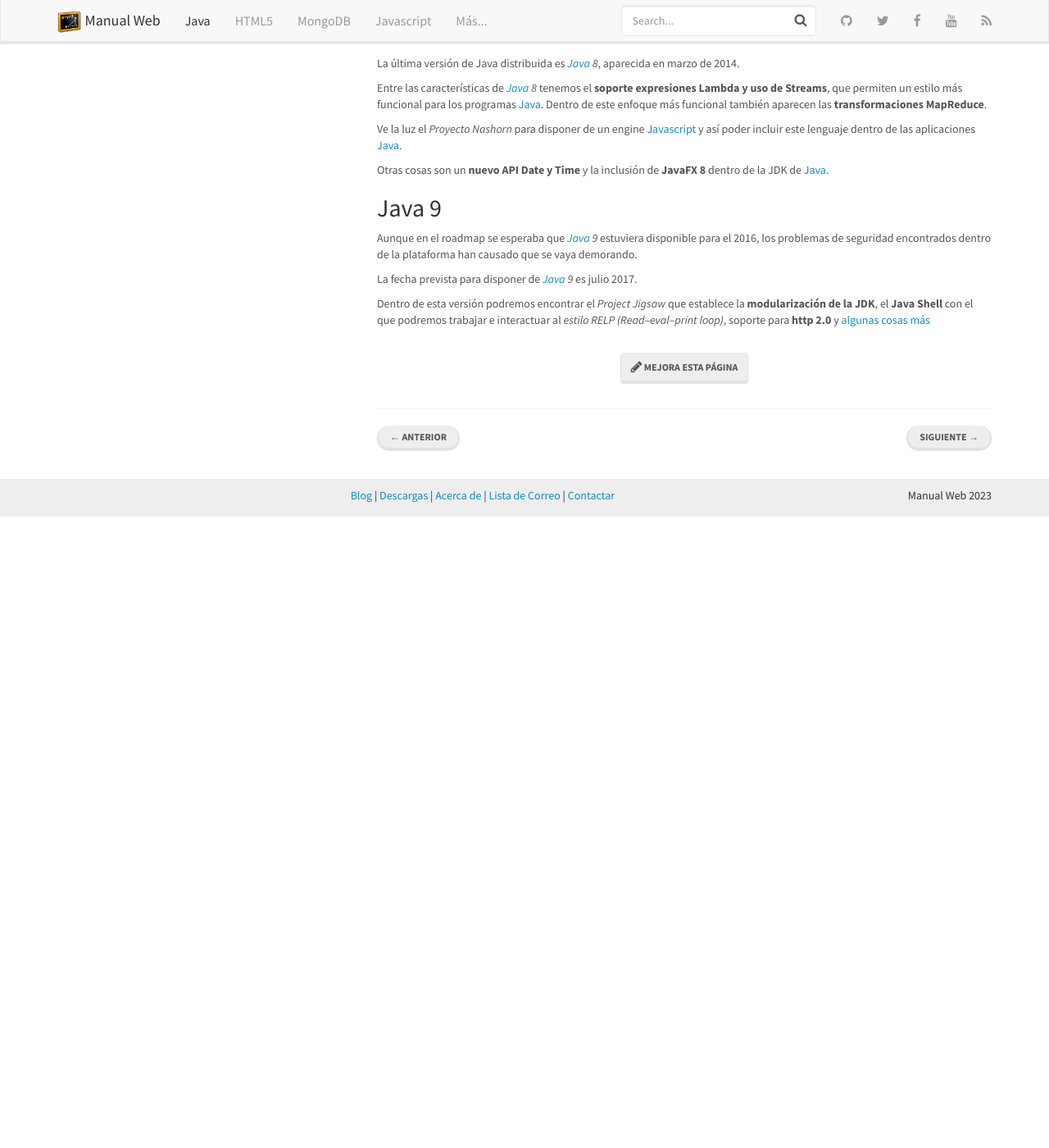
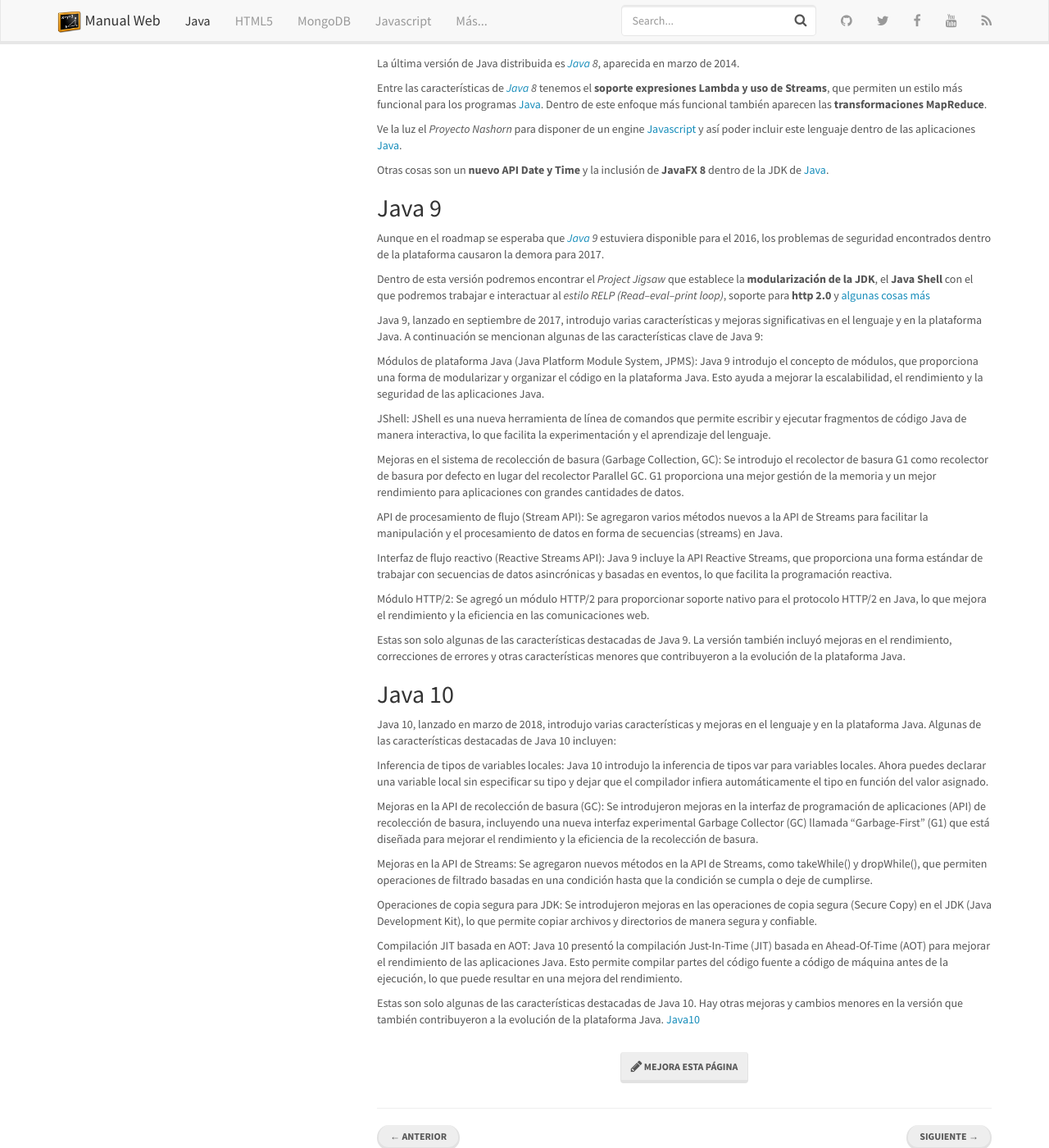
Before and after one commit to manualweb/manualweb, a Jekyll site: the page built from _java/historia.md, in a window 1280 px wide and 1400 px high, scrolled down 1214 px. Shown: the whole window at 82% size. Built offline with Jekyll 4.4.1, drawn with Linux system fonts in a browser that asks for light colours; nearby versions of some CDN libraries; comment, search, counter and statistics services are not loaded; before the commit the page ends 1844 px from its top, so only the background shows below that.

Commit message:
Update historia until Java 10.md
Update historia until Java 10.md .

```diff
--- a/_java/historia.md
+++ b/_java/historia.md
@@ -57,11 +57,41 @@ Otras cosas son un **nuevo API Date y Time** y la inclusión de **JavaFX 8** den
 
 ## Java 9
 
-Aunque en el roadmap se esperaba que *[Java][ManualJava] 9* estuviera disponible para el 2016, los problemas de seguridad encontrados dentro de la plataforma han causado que se vaya demorando.
-
-La fecha prevista para disponer de *[Java][ManualJava] 9* es julio 2017.
+Aunque en el roadmap se esperaba que *[Java][ManualJava] 9* estuviera disponible para el 2016, los problemas de seguridad encontrados dentro de la plataforma causaron la demora para 2017.
 
 Dentro de esta versión podremos encontrar el *Project Jigsaw* que establece la **modularización de la JDK**, el **Java Shell** con el que podremos trabajar e interactuar al *estilo RELP (Read–eval–print loop)*, soporte para **http 2.0** y [algunas cosas más][Java9]
+
+Java 9, lanzado en septiembre de 2017, introdujo varias características y mejoras significativas en el lenguaje y en la plataforma Java. A continuación se mencionan algunas de las características clave de Java 9:
+
+Módulos de plataforma Java (Java Platform Module System, JPMS): Java 9 introdujo el concepto de módulos, que proporciona una forma de modularizar y organizar el código en la plataforma Java. Esto ayuda a mejorar la escalabilidad, el rendimiento y la seguridad de las aplicaciones Java.
+
+JShell: JShell es una nueva herramienta de línea de comandos que permite escribir y ejecutar fragmentos de código Java de manera interactiva, lo que facilita la experimentación y el aprendizaje del lenguaje.
+
+Mejoras en el sistema de recolección de basura (Garbage Collection, GC): Se introdujo el recolector de basura G1 como recolector de basura por defecto en lugar del recolector Parallel GC. G1 proporciona una mejor gestión de la memoria y un mejor rendimiento para aplicaciones con grandes cantidades de datos.
+
+API de procesamiento de flujo (Stream API): Se agregaron varios métodos nuevos a la API de Streams para facilitar la manipulación y el procesamiento de datos en forma de secuencias (streams) en Java.
+
+Interfaz de flujo reactivo (Reactive Streams API): Java 9 incluye la API Reactive Streams, que proporciona una forma estándar de trabajar con secuencias de datos asincrónicas y basadas en eventos, lo que facilita la programación reactiva.
+
+Módulo HTTP/2: Se agregó un módulo HTTP/2 para proporcionar soporte nativo para el protocolo HTTP/2 en Java, lo que mejora el rendimiento y la eficiencia en las comunicaciones web.
+
+Estas son solo algunas de las características destacadas de Java 9. La versión también incluyó mejoras en el rendimiento, correcciones de errores y otras características menores que contribuyeron a la evolución de la plataforma Java.
+
+## Java 10
+
+Java 10, lanzado en marzo de 2018, introdujo varias características y mejoras en el lenguaje y en la plataforma Java. Algunas de las características destacadas de Java 10 incluyen:
+
+Inferencia de tipos de variables locales: Java 10 introdujo la inferencia de tipos var para variables locales. Ahora puedes declarar una variable local sin especificar su tipo y dejar que el compilador infiera automáticamente el tipo en función del valor asignado.
+
+Mejoras en la API de recolección de basura (GC): Se introdujeron mejoras en la interfaz de programación de aplicaciones (API) de recolección de basura, incluyendo una nueva interfaz experimental Garbage Collector (GC) llamada "Garbage-First" (G1) que está diseñada para mejorar el rendimiento y la eficiencia de la recolección de basura.
+
+Mejoras en la API de Streams: Se agregaron nuevos métodos en la API de Streams, como takeWhile() y dropWhile(), que permiten operaciones de filtrado basadas en una condición hasta que la condición se cumpla o deje de cumplirse.
+
+Operaciones de copia segura para JDK: Se introdujeron mejoras en las operaciones de copia segura (Secure Copy) en el JDK (Java Development Kit), lo que permite copiar archivos y directorios de manera segura y confiable.
+
+Compilación JIT basada en AOT: Java 10 presentó la compilación Just-In-Time (JIT) basada en Ahead-Of-Time (AOT) para mejorar el rendimiento de las aplicaciones Java. Esto permite compilar partes del código fuente a código de máquina antes de la ejecución, lo que puede resultar en una mejora del rendimiento.
+
+Estas son solo algunas de las características destacadas de Java 10. Hay otras mejoras y cambios menores en la versión que también contribuyeron a la evolución de la plataforma Java. [Java10]
 
  [ManualJava]: http://www.manualweb.net/tutorial-java/ "Manual Java"
  [JamesGosling]: https://www.linkedin.com/in/jamesgosling/
@@ -72,3 +102,4 @@ Dentro de esta versión podremos encontrar el *Project Jigsaw* que establece la
  [OpenJDK]: http://openjdk.java.net/
  [ManualJavascript]: http://www.manualweb.net/tutorial-javascript/ "Manual Javascript"
  [Java9]: http://blog.takipi.com/5-features-in-java-9-that-will-change-how-you-develop-software-and-2-that-wont/
+ [Java10]: https://chat.openai.com/
```
